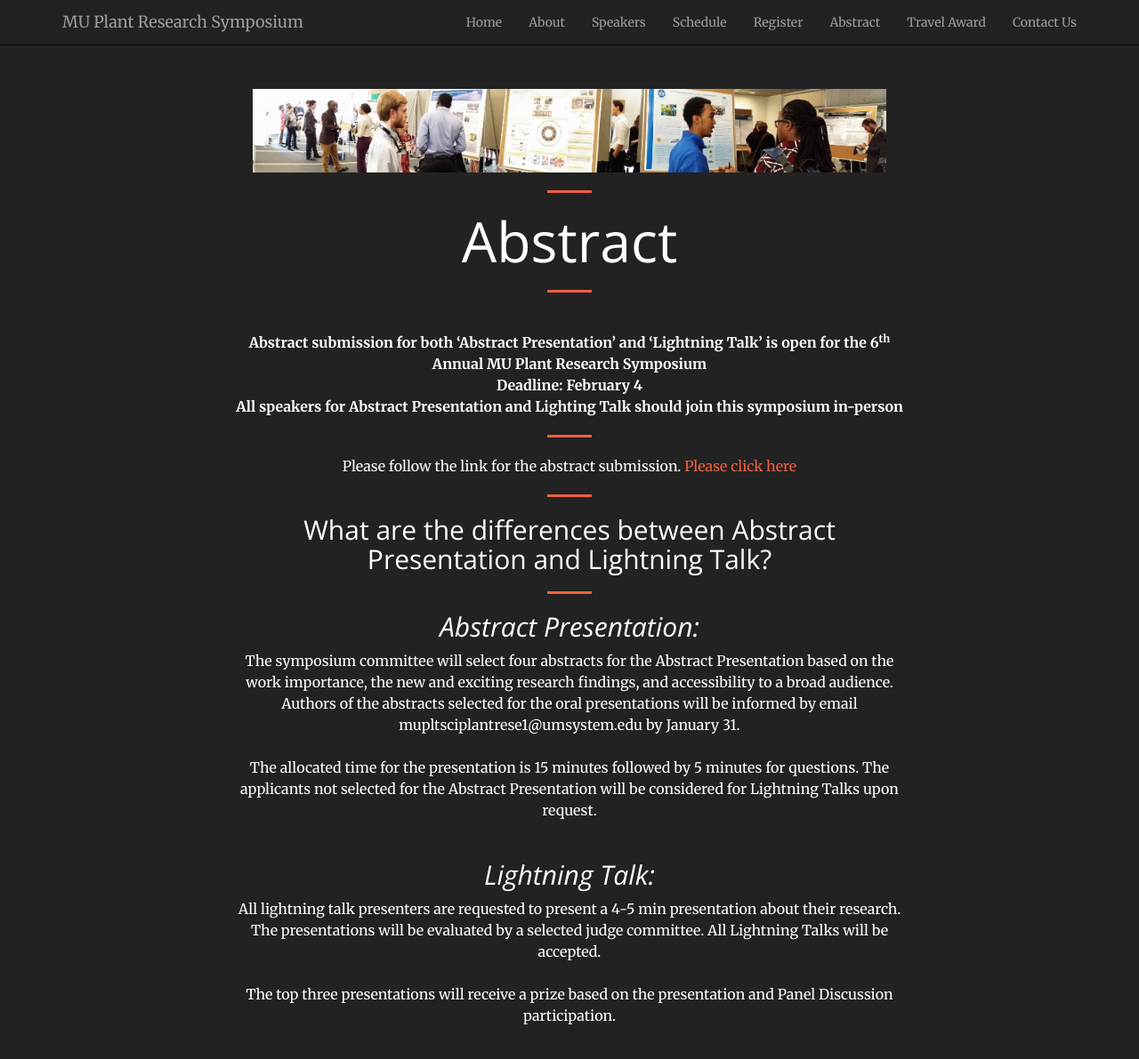
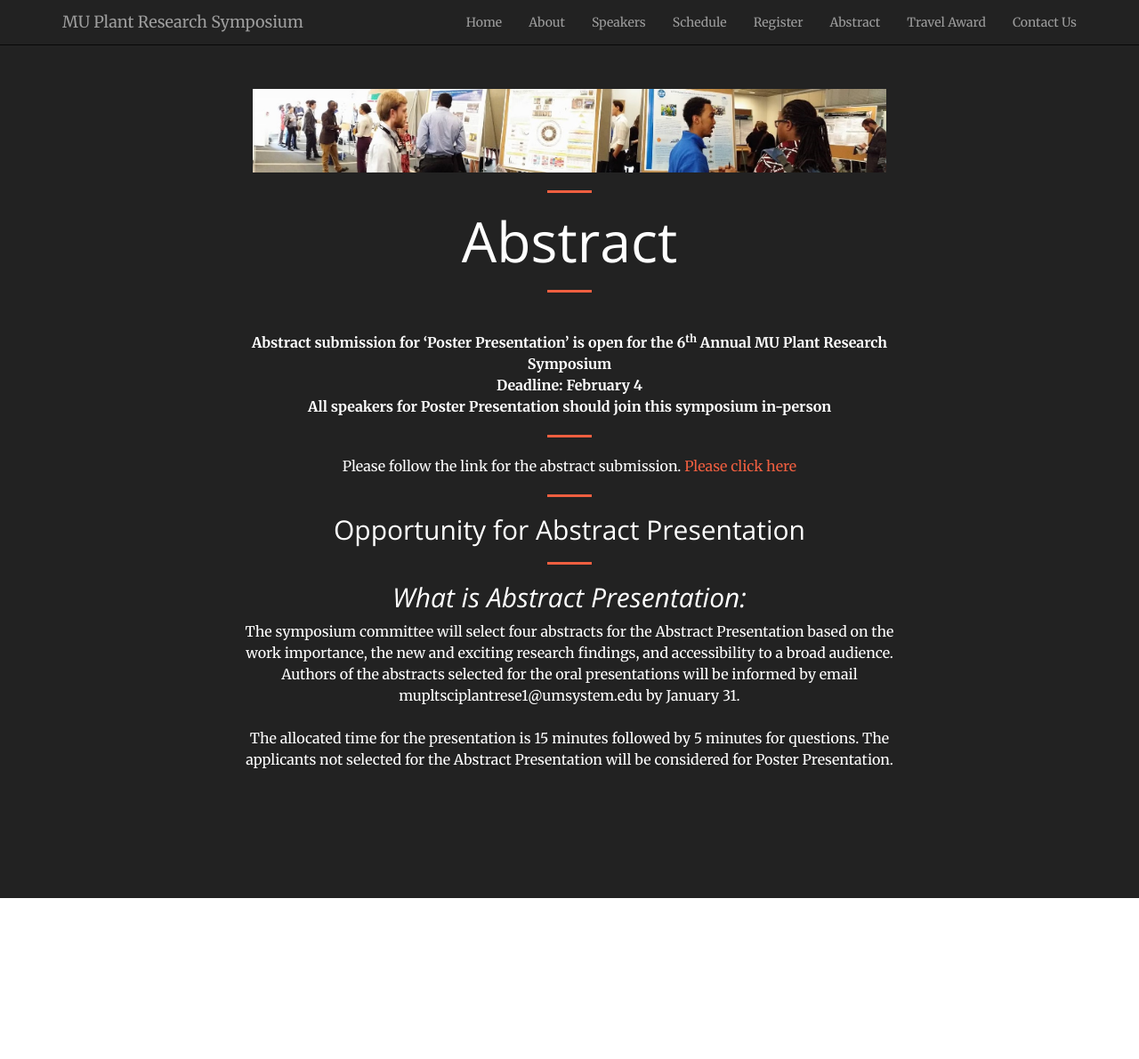
Before and after one commit to mupioneersymposium/mupioneersymposium.github.io, a Jekyll site: the page built from abstract.md, in a window 1280 px wide and 1274 px high. Shown: the top 1191 px of the window at 89% size. Built offline with Jekyll 4.4.1, drawn with Linux system fonts in a browser that asks for light colours.

Commit message:
Update abstract.md

```diff
--- a/abstract.md
+++ b/abstract.md
@@ -6,25 +6,20 @@ layout: regular
 # Abstract
 <hr style="clear: both;" />
 <br/>
-**Abstract submission for both 'Abstract Presentation' and 'Lightning Talk' is open for the 6<sup>th</sup> Annual MU Plant Research Symposium** <br/>
+**Abstract submission for 'Poster Presentation' is open for the 6<sup>th</sup> Annual MU Plant Research Symposium** <br/>
 **Deadline: February 4** <br/>
-**All speakers for Abstract Presentation and Lighting Talk should join this symposium in-person**
+**All speakers for Poster Presentation should join this symposium in-person**
 
 <hr style="clear: both;" />
 Please follow the link for the abstract submission. <a
 href="https://docs.google.com/forms/d/e/1FAIpQLSfF3D-yUA9gZtGNLRikC2PCe6v8W_Ghrf9Rh9nPUz2zbRIIlQ/viewform?vc=0&c=0&w=1&flr=0" target="_blank"> Please click here
 
 <hr style="clear: both;" />
-## What are the differences between Abstract Presentation and Lightning Talk?
+## Opportunity for Abstract Presentation
 <hr style="clear: both;" />
 
-## *Abstract Presentation:*
+## *What is Abstract Presentation:*
 The symposium committee will select four abstracts for the Abstract Presentation based on the work importance, the new and exciting research findings, and accessibility to a broad audience. Authors of the abstracts selected for the oral presentations will be informed by email mupltsciplantrese1@umsystem.edu by January 31.
 <br/><br/>
-The allocated time for the presentation is 15 minutes followed by 5 minutes for questions. The applicants not selected for the Abstract Presentation will be considered for Lightning Talks upon request.
+The allocated time for the presentation is 15 minutes followed by 5 minutes for questions. The applicants not selected for the Abstract Presentation will be considered for Poster Presentation.
 <br/><br/>
-
-## *Lightning Talk:*
-All lightning talk presenters are requested to present a 4-5 min presentation about their research. The presentations will be evaluated by a selected judge committee. All Lightning Talks will be accepted.
-<br/><br/>
-The top three presentations will receive a prize based on the presentation and Panel Discussion participation.
```
